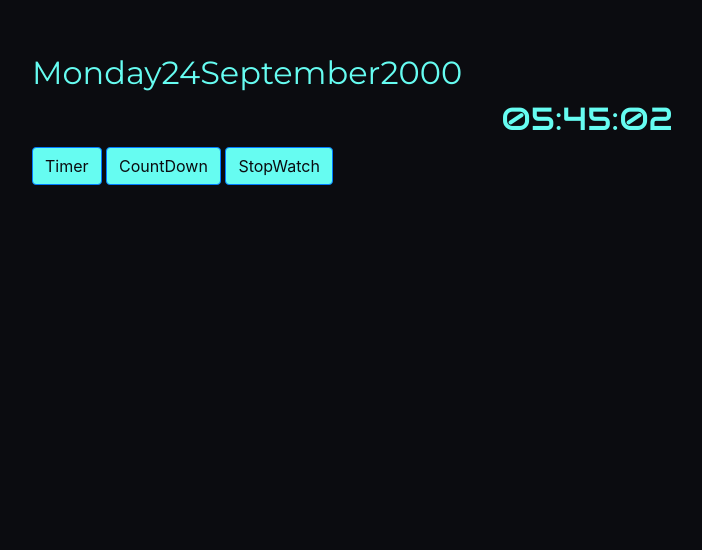
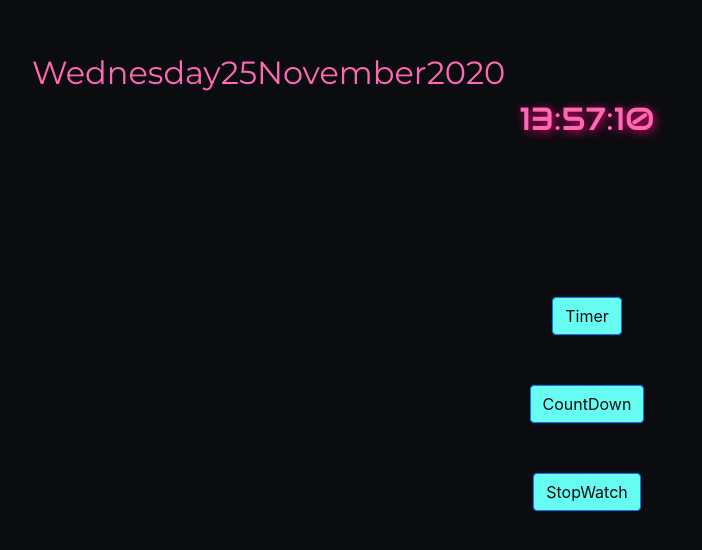
Before and after one commit to vanessacor/vanessa-clock, a website: page index.html in a window 1280 px wide. Shown: the part 146-696 px from the top of the page, without its empty margins (53-755 px from the left). Drawn offline with nearby package versions, Linux system fonts and the light colour scheme.

Commit message:
style: change colors on homepage

```diff
--- a/index.html
+++ b/index.html
@@ -12,18 +12,18 @@
 <body>
     <main class="container">
         <section id="calendar">
-            <h2 id="weekDay">Monday</h2>
-            <h2 id="day">24</h2>
-            <h2 id="month">September</h2>
-            <h2 id="year">2000</h2>
+            <h2 id="weekDay"></h2>
+            <h2 id="day"></h2>
+            <h2 id="month"></h2>
+            <h2 id="year"></h2>
         </section>
 
         <section id="clock">
-            <h2 id="hour">05</h2>
-            <h2 id="minutes">:</h2>
-            <h2 id="minutes">45</h2>
-            <h2 id="minutes">:</h2>
-            <h2 id="seconds">02</h2>
+            <h2 id="hour"></h2>
+            <h2>:</h2>
+            <h2 id="minutes"></h2>
+            <h2>:</h2>
+            <h2 id="seconds"></h2>
         </section>
         <section id="services">
             <button class="btn btn-primary" id="timer">Timer</button>
@@ -35,7 +35,7 @@
     </main>
     <script src="https://code.jquery.com/jquery-3.5.1.slim.min.js" integrity="sha384-DfXdz2htPH0lsSSs5nCTpuj/zy4C+OGpamoFVy38MVBnE+IbbVYUew+OrCXaRkfj" crossorigin="anonymous"></script>
     <script src="https://cdn.jsdelivr.net/npm/bootstrap@4.5.3/dist/js/bootstrap.bundle.min.js" integrity="sha384-ho+j7jyWK8fNQe+A12Hb8AhRq26LrZ/JpcUGGOn+Y7RsweNrtN/tE3MoK7ZeZDyx" crossorigin="anonymous"></script>
-    <!-- <script src="indexUi.js"></script>
-    <script src="index.js"></script> -->
+    <script src="indexUi.js"></script>
+    <script src="index.js"></script>
 </body>
 </html>
--- a/styles/style.css
+++ b/styles/style.css
@@ -9,17 +9,27 @@ main {
 #calendar {
   display: flex;
   font-family: "Montserrat", sans-serif;
-  color: #66fcf1;
+  color: #ff69b4;
 }
 
 #clock {
   display: flex;
   justify-content: center;
   font-family: "Audiowide", cursive;
-  color: #66fcf1;
+  color: #ff69b4;
+  text-shadow: 2px 2px 8px #e60073;
 }
 
+#services {
+  display: flex;
+  flex-direction: column;
+  align-items: center;
+  justify-content: space-around;
+  padding-top: 100px;
+}
 #services button {
+  max-width: 200px;
+  margin-top: 50px;
   background-color: #66fcf1;
   color: #0b0c10;
 }
```
